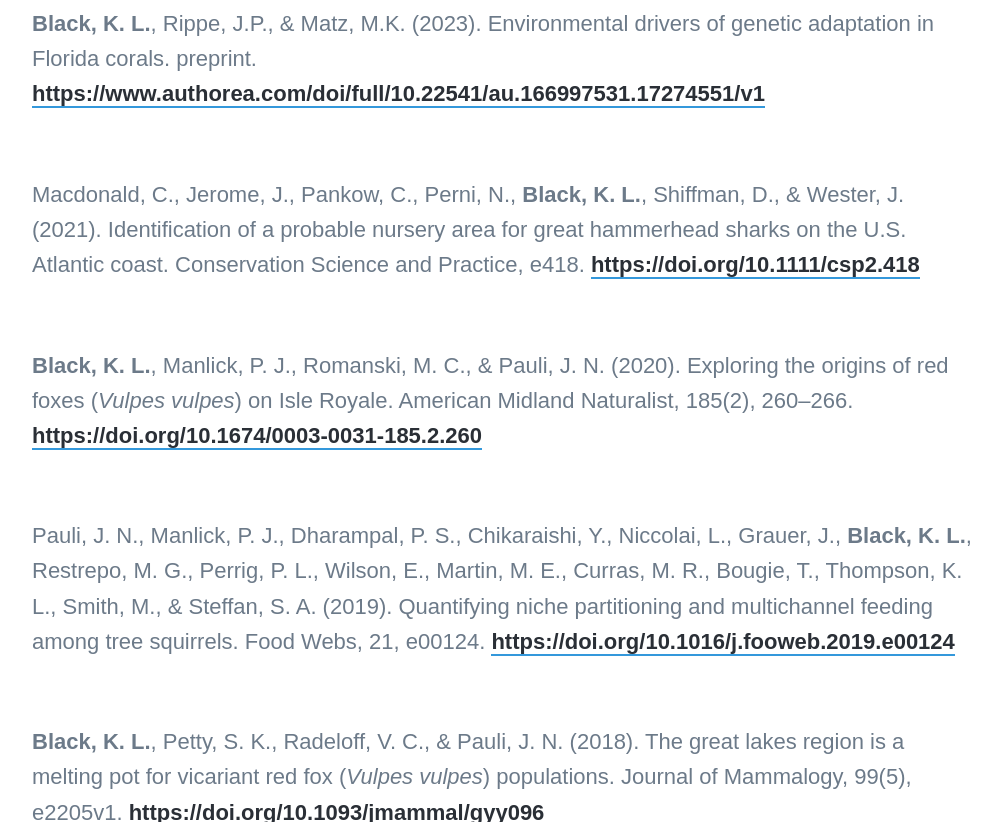
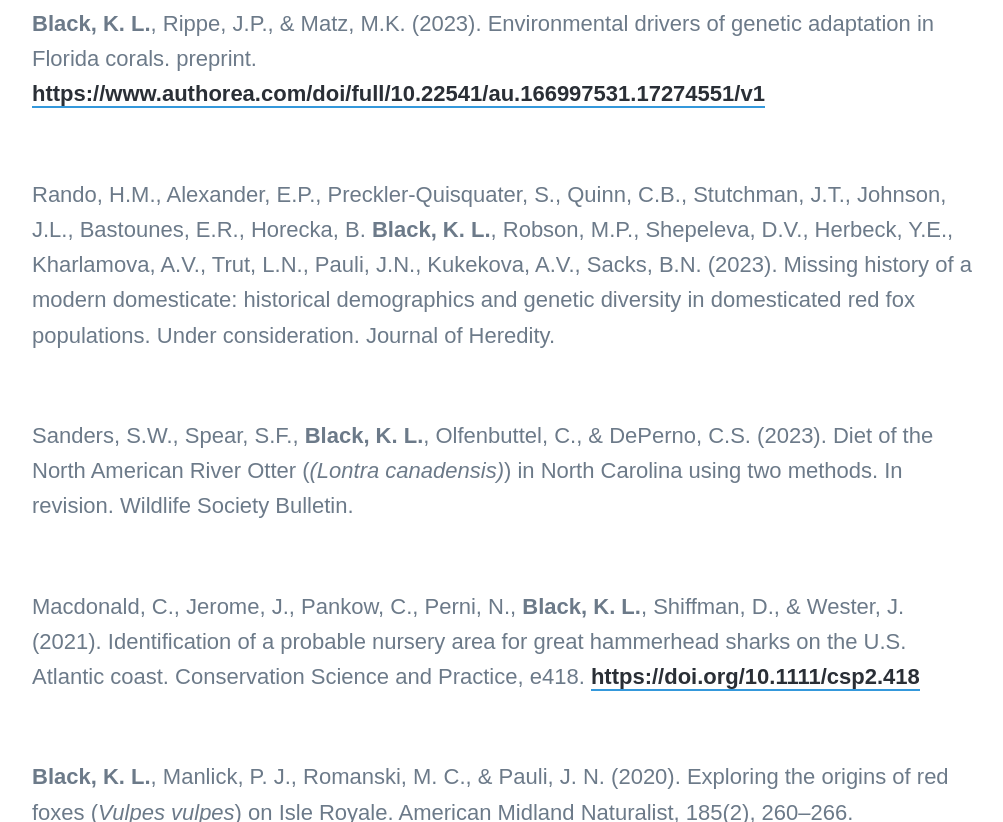
Before and after one commit to kristinaleilani/kristinaleilani.github.io, a Jekyll site: the page built from _pages/publications.md, in a window 1280 px wide and 900 px high, scrolled down 483 px, cut to the strip 78-900 px from the top of the window. Shown: the whole strip, without its empty margins (138-1141 px from the left). Built offline with Jekyll 4.4.1, drawn with Linux system fonts in a browser that asks for light colours; nearby versions of some CDN libraries; some web fonts are replaced.

Commit message:
Update publications.md

```diff
--- a/_pages/publications.md
+++ b/_pages/publications.md
@@ -8,6 +8,18 @@
 **Black, K. L.**, Rippe, J.P., & Matz, M.K. (2023).
 Environmental drivers of genetic adaptation in Florida corals.
 preprint. [https://www.authorea.com/doi/full/10.22541/au.166997531.17274551/v1](https://www.authorea.com/doi/full/10.22541/au.166997531.17274551/v1)
+
+<p>&nbsp;</p>
+
+Rando, H.M., Alexander, E.P., Preckler-Quisquater, S., Quinn, C.B., Stutchman, J.T., Johnson, J.L., Bastounes, E.R., Horecka, B. **Black, K. L.**, Robson, M.P., Shepeleva, D.V., Herbeck, Y.E., Kharlamova, A.V., Trut, L.N., Pauli, J.N., Kukekova, A.V., Sacks, B.N. (2023).
+Missing history of a modern domesticate: historical demographics and genetic diversity in domesticated red fox populations.
+Under consideration. Journal of Heredity.
+
+<p>&nbsp;</p>
+
+Sanders, S.W., Spear, S.F., **Black, K. L.**, Olfenbuttel, C., & DePerno, C.S. (2023).
+Diet of the North American River Otter (_(Lontra canadensis)_) in North Carolina using two methods.
+In revision. Wildlife Society Bulletin.
 
 <p>&nbsp;</p>
 
```
